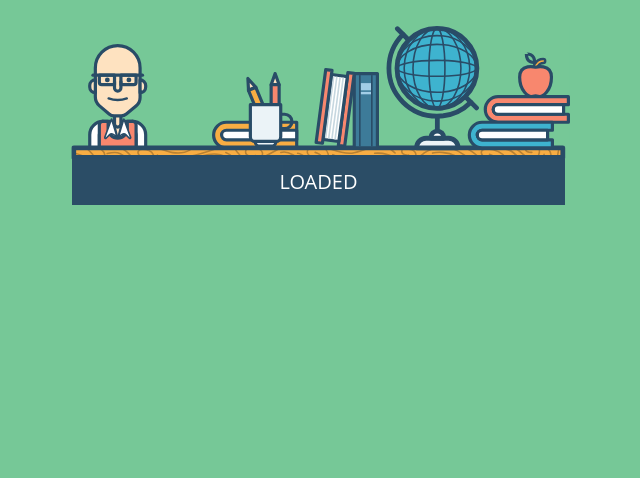
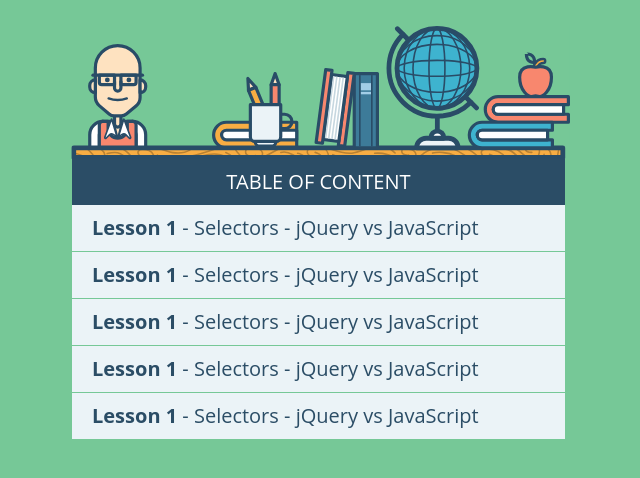
Before and after one commit to gyver98/animation, a website: page greensock101/02-Animating-CSS/index.html in a window 1280 px wide. Shown: the part 238-716 px from the top of the page, without its empty margins (320-960 px from the left). Drawn offline with nearby package versions, Linux system fonts and the light colour scheme.

Commit message:
G101 - Animating Multiple Objects

```diff
--- a/greensock101/02-Animating-CSS/src/js/main.js
+++ b/greensock101/02-Animating-CSS/src/js/main.js
@@ -1,29 +1,17 @@
 (function($) {
 
 	var img = $('img'),
-			h2 = $('h2');
-			i = 0;
+			h2 = $('h2'),
+			h1 = $('h1'),
+			intro = $('.intro'),
+			listItem = $('ul li');
+
 
 	// Simple Tween
-	TweenLite.from(img, 1, {
-		x: -200,
-		ease: Power1.easeInOut,
-		onStart: onStart,
-		onUpdate: onUpdate,
-		onComplete: onComplete
-	});
-
-	function onStart() {
-		console.log("animation started");
-	}
-
-	function onUpdate() {
-		h2.text("loading...");
-	}
-
-	function onComplete() {
-		h2.text("loaded");
-	}
-
+	TweenLite.from(h1, 0.3, {y:-15, autoAlpha: 0, ease:Power1.easeInOut, delay: 0.2});
+	TweenLite.from(intro, 0.3, {y:-15, autoAlpha: 0, ease:Power1.easeInOut, delay: 0.4});
+	TweenLite.from(img, 0.3, {y:-15, autoAlpha: 0, ease:Power1.easeInOut, delay: 0.6});
+	TweenLite.from(h2, 0.3, {y:-15, autoAlpha: 0, ease:Power1.easeInOut, delay: 0.8});
+	TweenLite.from(listItem, 0.3, {y:-15, autoAlpha: 0, ease:Power1.easeInOut, delay: 1});
 
 })(jQuery);
```
Also changed, not shown: greensock101/02-Animating-CSS/index.html (+2 -2 lines).
